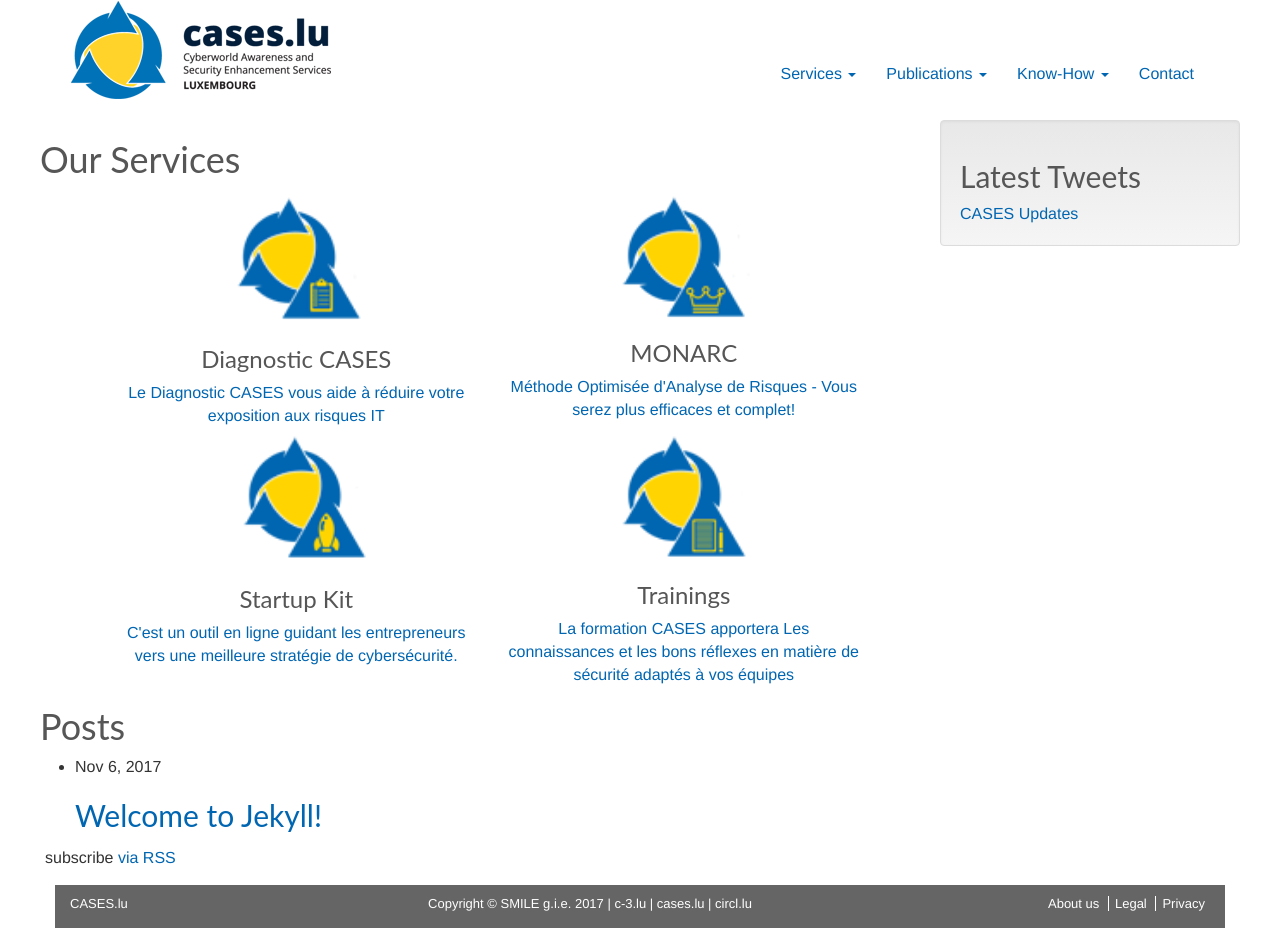
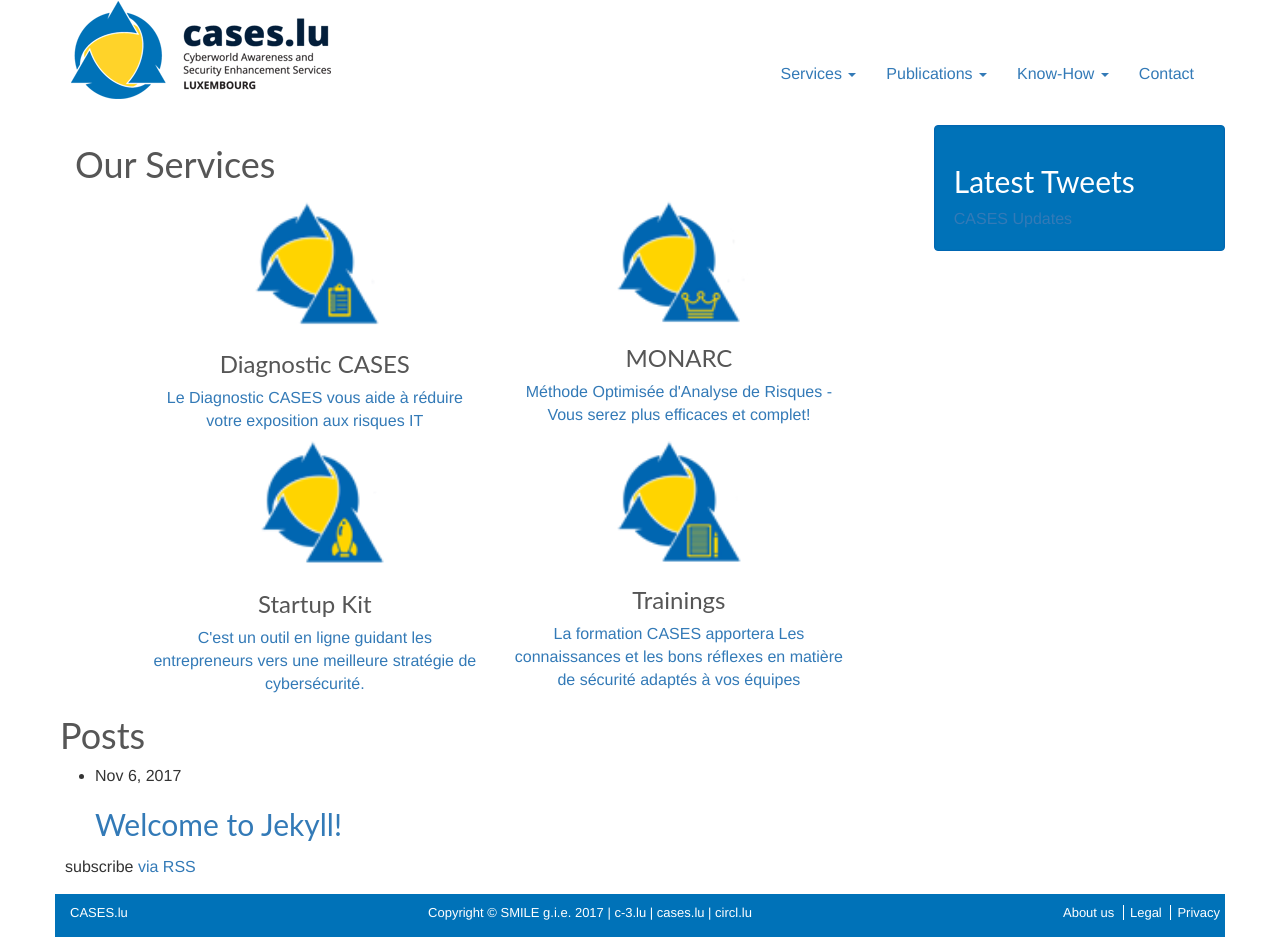
Before and after one commit to NC3-LU/cases_web, a Jekyll site: the page built from index.md, in a window 1280 px wide. Built offline with Jekyll 4.4.1, drawn with Linux system fonts in a browser that asks for light colours; comment, search, counter and statistics services are not loaded.

Commit message:
updated theme colors and removed the theme minima completely

```diff
--- a/_config.yml
+++ b/_config.yml
@@ -24,7 +24,7 @@
 
 # Build settings
 markdown: kramdown
-theme: minima
+#theme: minima
 plugins:
   - jekyll-feed
   - jekyll-toc
--- a/_includes/footer.html
+++ b/_includes/footer.html
@@ -1,5 +1,5 @@
 
-<div style="background-color: rgb(101, 101, 101);">
+<div class="credits-section">
 		<div class="row">
 			<div class="col-md-2">
 				<div class="footer-credits txtleft">
--- a/_includes/head.html
+++ b/_includes/head.html
@@ -10,7 +10,7 @@
   <link rel="canonical" href="{{ page.url | replace:'index.html','' | absolute_url }}">
   <link rel="alternate" type="application/rss+xml" title="{{ site.title | escape }}" href="{{ "/feed.xml" | relative_url }}">
   -->
-
+  <!--<link rel="stylesheet" href="{{ "/assets/styles.css" | relative_url }}">-->
   <!-- Latest compiled and minified CSS -->
   <link rel="stylesheet" href="https://maxcdn.bootstrapcdn.com/bootstrap/3.3.7/css/bootstrap.min.css" integrity="sha384-BVYiiSIFeK1dGmJRAkycuHAHRg32OmUcww7on3RYdg4Va+PmSTsz/K68vbdEjh4u" crossorigin="anonymous">
 
--- a/_layouts/home.html
+++ b/_layouts/home.html
@@ -2,10 +2,10 @@
 layout: default
 ---
 
-<div class="row">
+<div class="row-fluid row-fluid--padding">
 <div class="col-md-9">
 
-    <div class="row">
+    <div class="row-fluid">
     <h1>Our Services</h1>
     {% if site.services %}
     <div class="text-center">
@@ -58,7 +58,7 @@
       <p class="rss-subscribe">subscribe <a href="{{ "/feed.xml" | relative_url }}">via RSS</a></p>
     </div>
 </div>
-<div class="col-md-3 well">
+<div class="col-md-3 well well--blue">
   <h2>Latest Tweets</h2>
   <a class="twitter-timeline" data-width="300" data-height="700" data-dnt="true" href="https://twitter.com/cases_lu?ref_src=twsrc%5Etfw">CASES Updates</a> <script async src="https://platform.twitter.com/widgets.js" charset="utf-8"></script>
 </div>
--- a/assets/styles.css
+++ b/assets/styles.css
@@ -38,8 +38,8 @@
 	font-weight: 400;
 	color: #565656;
 }
-a {
-	color: #0066b2;
+a btn btn-link {
+	color: rgb(0,114,184);
 }
 p {
     word-wrap: normal;
@@ -54,6 +54,18 @@
 }
 ul {
 	margin-left: 35px;
+}
+.row-fluid--padding {
+	padding: 5px 0 5px 5px;
+}
+.well--blue {
+	background-image: none;
+	background-color: rgb(0,114,184);
+	border-color: #0066B2;
+	color: white;
+}
+.well--blue h2 {
+	color: white;
 }
 .menu-align-bottom {
     margin-top: 48px;
@@ -2256,7 +2268,7 @@
 #footer {
 	width: 100%;
 	height: auto;
-	background-color: #343434;
+	background-color: rgb(0,114,184);
 	border-top: 1px solid #414141;
 	padding: 18px 0;
 	margin-top: 30px;
@@ -2441,15 +2453,15 @@
 	color: #868686;
 }
 /* CREDIT*/
-#credits-section {
-	background-color: rgb(17, 17, 17);
+.credits-section {
+	background-color: rgb(0,114,184);
 	color: white;
 }
-#credits-section .col-md-3:nth-child(3) {
+.credits-section .col-md-3:nth-child(3) {
 	padding-right: 0;
 	text-align: right;
 }
-#credits-section .col-md-5:nth-child(2) {
+.credits-section .col-md-5:nth-child(2) {
 	text-align: center;
 }
 .footer-credits {
```
Lines whose indentation alone changed are shown as unchanged.
